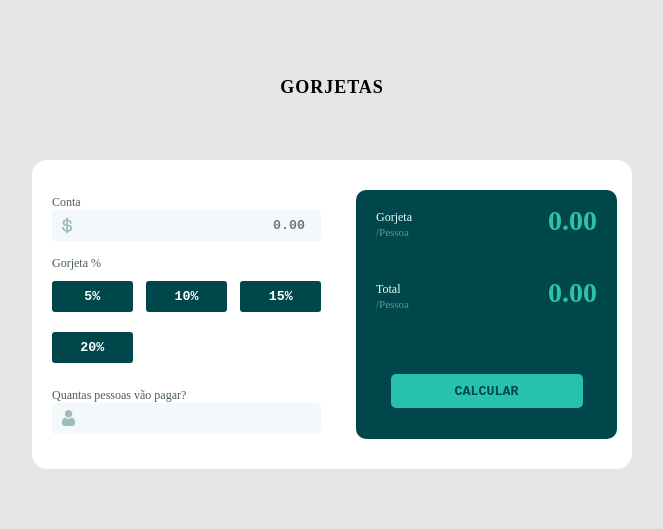
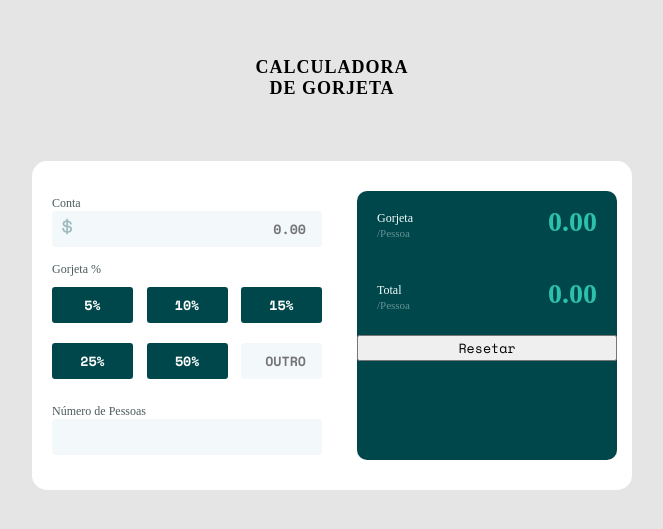
Before and after one commit to EduardoRDA/gorjetas, a plain HTML site: page index.html in a window 1280 px wide. Shown: the part 133-662 px from the top of the page, without its empty margins (308-971 px from the left). Drawn offline with nearby package versions, Linux system fonts and the light colour scheme.

Commit message:
Update index.html

```diff
--- a/index.html
+++ b/index.html
@@ -5,15 +5,18 @@
     <meta charset="UTF-8">
     <meta http-equiv="X-UA-Compatible" content="IE=edge">
     <meta name="viewport" content="width=device-width, initial-scale=1.0">
-
-    <title>Gorjetas</title>
-
+    <title>Calculadora de Gorjeta</title>
+    <!-- CSS -->
     <link rel="stylesheet" href="style.css">
+    <!-- Fontes -->
+    <link rel="preconnect" href="https://fonts.googleapis.com">
+    <link rel="preconnect" href="https://fonts.gstatic.com" crossorigin>
+    <link href="https://fonts.googleapis.com/css2?family=Space+Mono:wght@400;700&display=swap" rel="stylesheet">
 </head>
 
 <body>
 
-    <h1>Gorjetas</h1>
+    <h1>Calculadora <br> de Gorjeta</h1>
 
     <div id="block">
 
@@ -28,11 +31,13 @@
                 <button class="bt-gorjeta">5%</button>
                 <button class="bt-gorjeta">10%</button>
                 <button class="bt-gorjeta">15%</button>
-                <button class="bt-gorjeta">20%</button>
+                <button class="bt-gorjeta">25%</button>
+                <button class="bt-gorjeta">50%</button>
+                <input type="text" name="gorjetaUser" id="gorjetaUser" placeholder="OUTRO">
             </span>
             <br>
-            <label for="qtdPessoas">Quantas pessoas vão pagar?</label>
-            <input type="number" name="qtdPessoas" id="qtdPessoas" min="1">
+            <label for="qtyPessoas">Número de Pessoas</label>
+            <input type="number" name="qtyPessoas" id="qtyPessoas" min="1">
 
         </div>
 
@@ -48,13 +53,13 @@
                 <p class="valorShow" id="total">0.00</p>
             </span>
 
-            <button id="bt-Calcular">Calcular</button>
+            <button id="bt-reset">Resetar</button>
 
         </div>
 
     </div>
 
-
+    <!-- SCRIPTS -->
     <script src="app.js"></script>
 </body>
 
```
